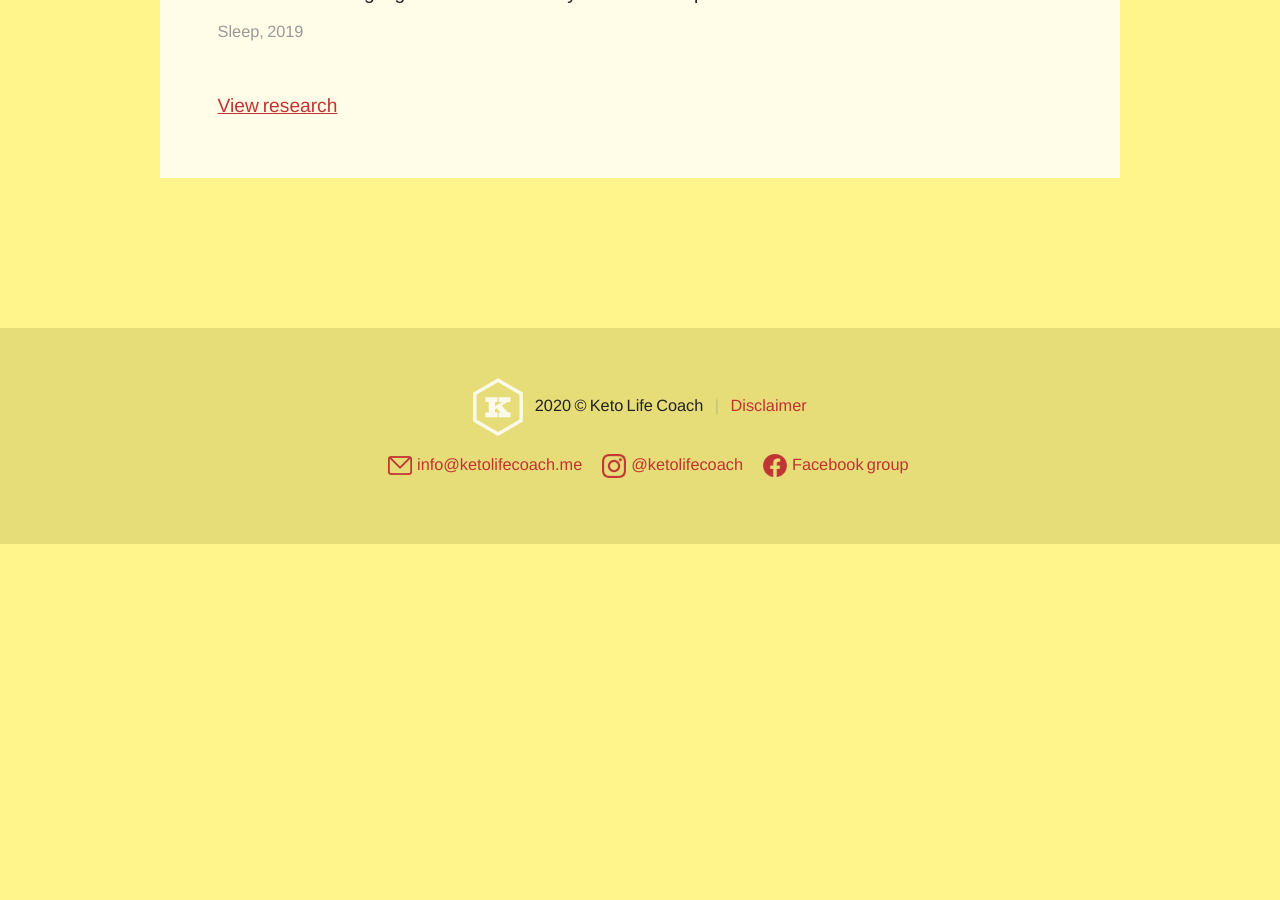
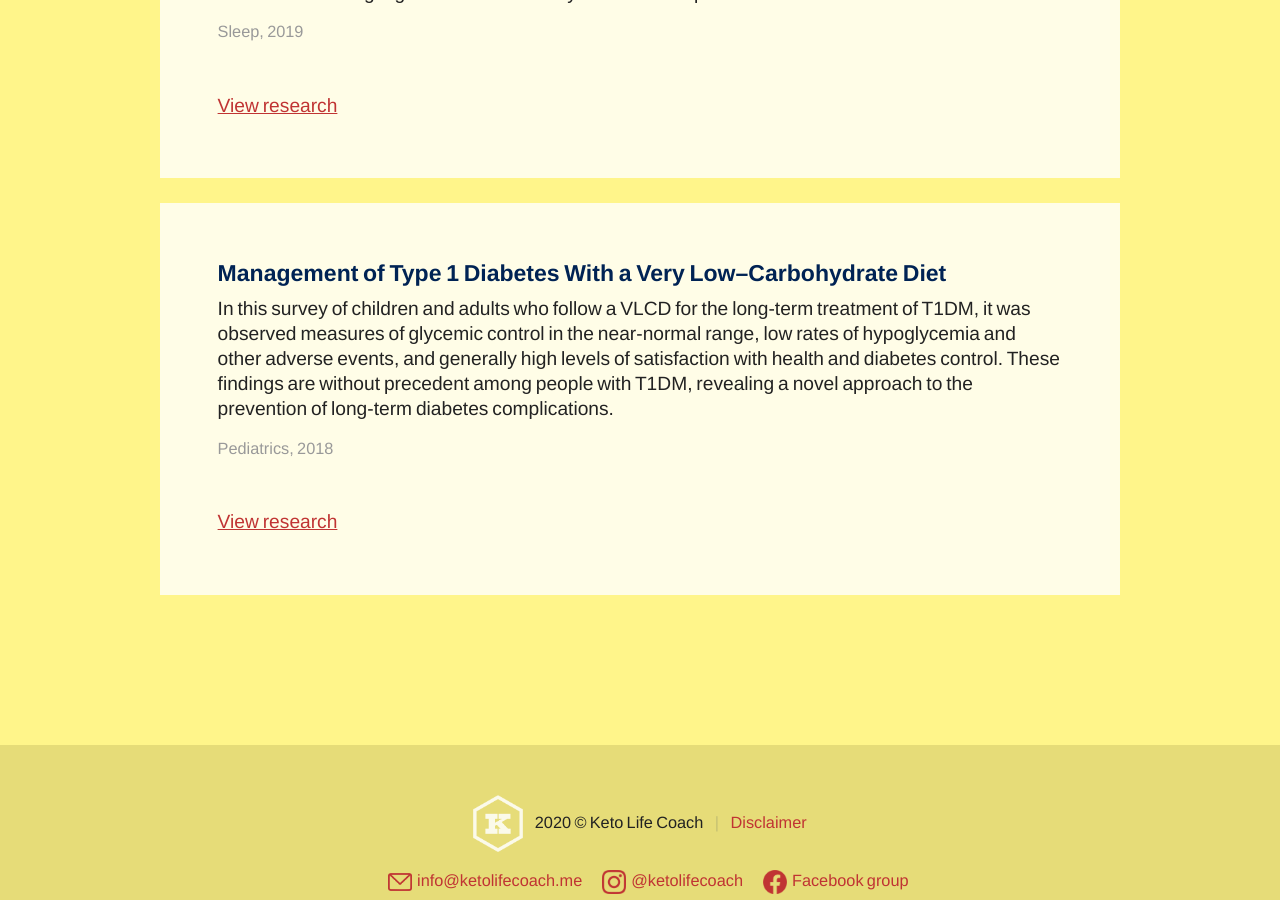
Before and after one commit to martincf/ketolifecoach, a Jekyll site: the page built from research.md, in a window 1280 px wide and 900 px high, scrolled down 5405 px. Built offline with Jekyll 4.4.1, drawn with Linux system fonts in a browser that asks for light colours; some web fonts are replaced; before the commit the page ends 5949 px from its top, so only the background shows below that.

Commit message:
Updated research data file

```diff
--- a/_data/research.yml
+++ b/_data/research.yml
@@ -107,3 +107,12 @@
   link: https://academic.oup.com/sleep/article-abstract/42/Supplement_1/A15/5451138
   desc: |
     This controlled trial provides the first experimental evidence that an 8-week daytime eating schedule, as compared to an 8-week delayed eating schedule, promotes weight loss and a positive profile for energy metabolism and hormonal markers in healthy adults of normal weight. Thus, nighttime eating contributes to weight gain and metabolic dysfunction independent of calorie intake.
+
+- title: Management of Type 1 Diabetes With a Very Low–Carbohydrate Diet
+  question: |
+  answer: |
+  attribution:
+  source: Pediatrics, 2018
+  link: https://pediatrics.aappublications.org/content/141/6/e20173349?fbclid=IwAR0KQiHeJnh6sBSWqfbK4NqLlLSIyeSQQjJVhhfDMvW_sYbvfJTMyTdMz1k
+  desc: |
+    In this survey of children and adults who follow a VLCD for the long-term treatment of T1DM, it was observed measures of glycemic control in the near-normal range, low rates of hypoglycemia and other adverse events, and generally high levels of satisfaction with health and diabetes control. These findings are without precedent among people with T1DM, revealing a novel approach to the prevention of long-term diabetes complications.
```
Also changed, not shown: 5 other files.
